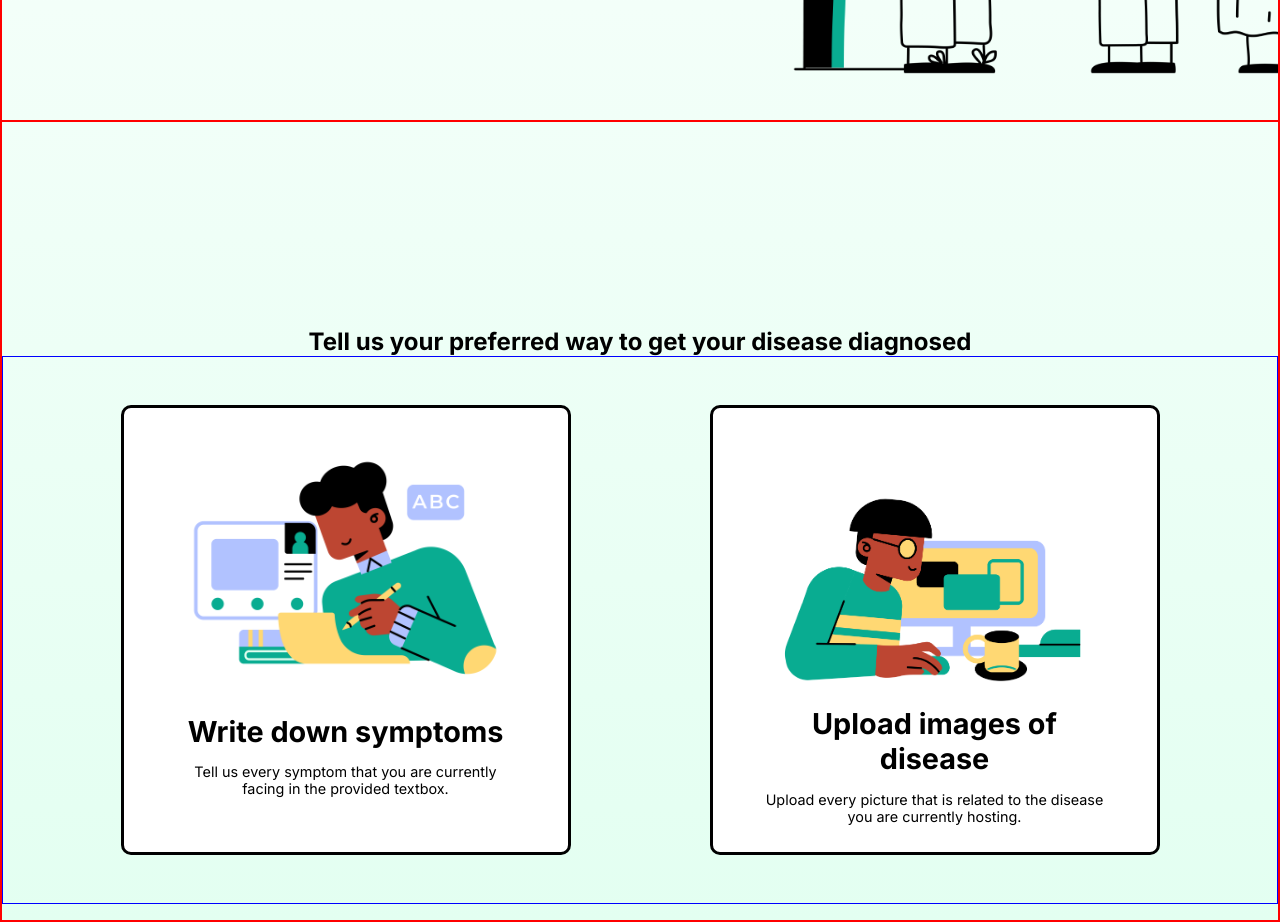
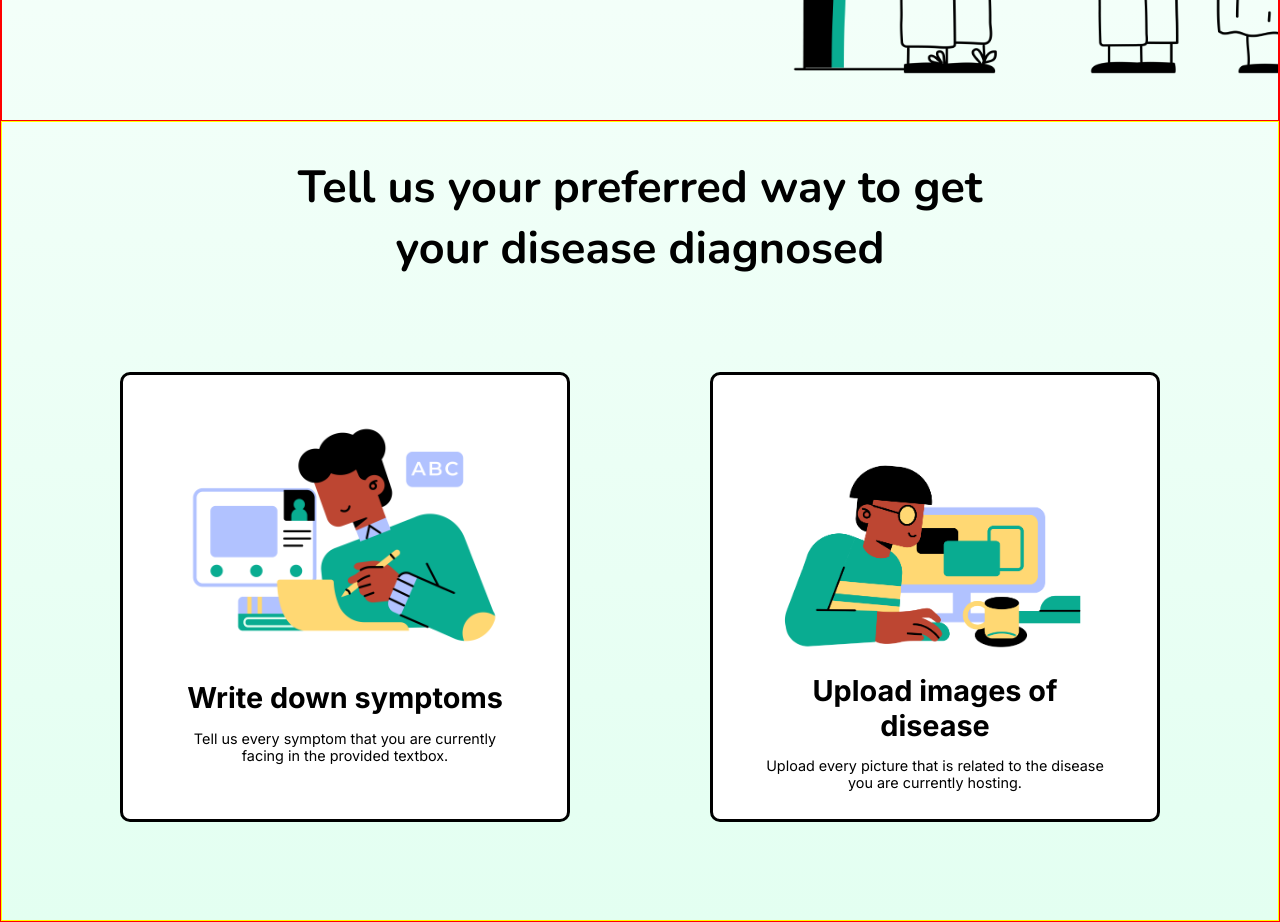
Before and after one commit to MichaelAndreyeshchev/disease-classification-system, a React (Create React App) app: page / in a window 1280 px wide. Shown: the part 760-1682 px from the top of the page. Built offline with nearby package versions, Linux system fonts and the light colour scheme.

Commit message:
feat: add styling to heading in 2nd page

```diff
--- a/src/pages/Home/Home.js
+++ b/src/pages/Home/Home.js
@@ -37,7 +37,10 @@ function Home() {
       </section>
 
       <section className={styles.container + ' ' + styles.section__features}>
-        <h2>Tell us your preferred way to get your disease diagnosed</h2>
+        {/* <div></div> */}
+        <h2 className={styles.wrapper__title + ' ' + styles['title--small']}>
+          Tell us your preferred way to get your disease diagnosed
+        </h2>
         <article className={styles.wrapper + ' ' + styles['wrapper--row']}>
           <div className={styles.option}>
             <img className={styles.option__image} src={text_option} alt='' />
--- a/src/pages/Home/Home.module.css
+++ b/src/pages/Home/Home.module.css
@@ -21,7 +21,6 @@
 }
 
 .section__home {
-  display: flex;
   flex-direction: row;
   justify-content: space-between;
   align-items: center;
@@ -32,14 +31,13 @@
   display: flex;
   flex-direction: column;
   width: 100%;
-
-  border: 1px solid blue;
 }
 
 .wrapper--row {
   flex-direction: row;
   justify-content: space-around;
   padding: 3em;
+  margin-bottom: auto;
 }
 
 .wrapper__title {
@@ -50,10 +48,15 @@
   margin-bottom: 0.5em;
 }
 
+.title--small {
+  font-size: 45px;
+  text-align: center;
+  margin: auto 0 1em;
+}
+
 .wrapper__description {
   width: 550px;
   font-size: clamp(1rem, 1.2vw, 1.5rem);
-  /* font-size: 20px; */
   margin: 1em 0;
 }
 
@@ -63,10 +66,10 @@
 }
 
 .section__features {
-  display: flex;
   flex-direction: column;
-  justify-content: space-evenly;
+  justify-content: center;
   align-items: center;
+  border: 1px solid yellow;
 }
 
 .wrapper--left {
```
